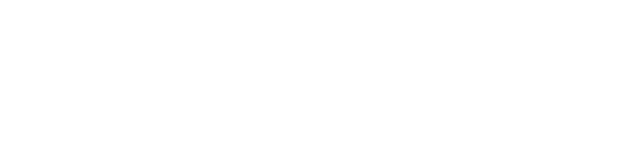
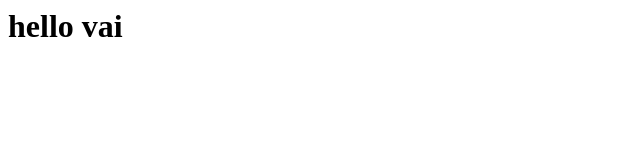
Before and after one commit to opuopu/practice, a website: page index.html in a window 1280 px wide. Shown: the whole page, without its empty margins (0-640 px from the left). Drawn offline with Linux system fonts and the light colour scheme.

Commit message:
1 file modified

```diff
--- a/index.html
+++ b/index.html
@@ -1 +1,3 @@
-<div id="app"></div>
+<div id="app">
+  <h1>hello vai</h1>
+</div>
```
